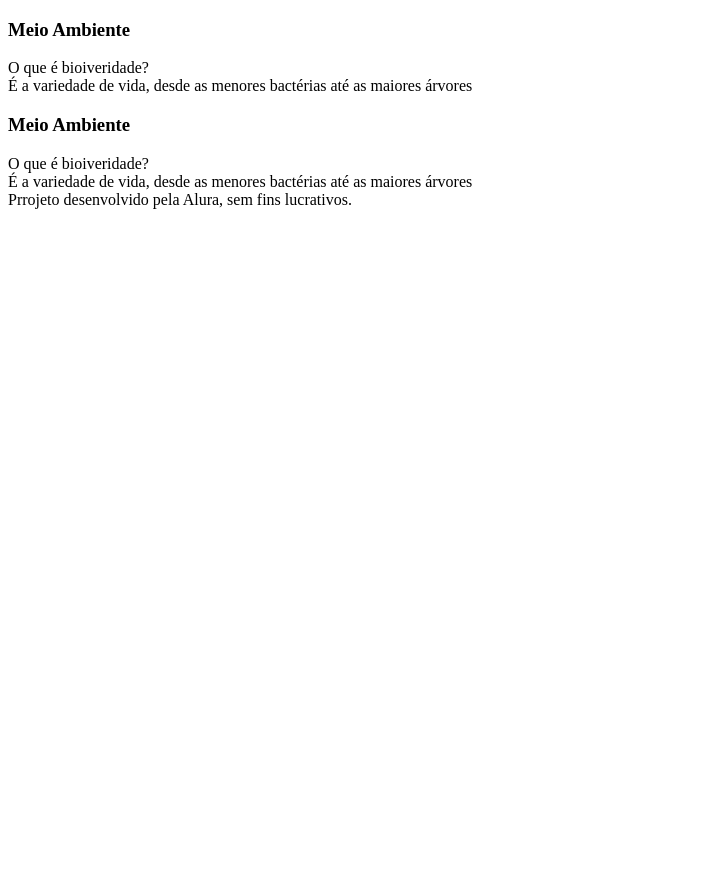
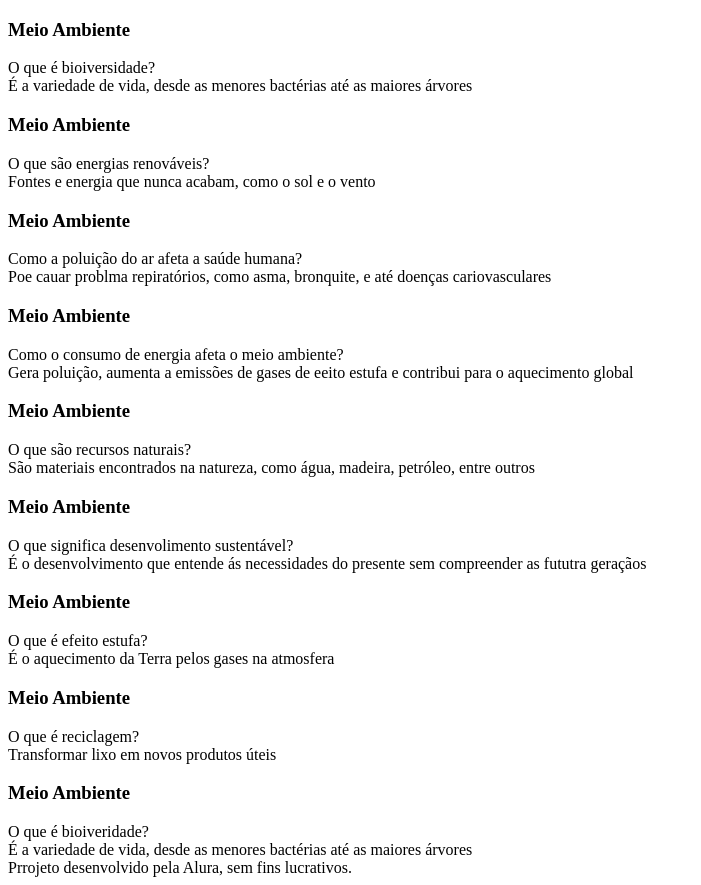
Before and after one commit to analinda0709/FlahCards, a plain HTML site: page index.html in a window 1280 px wide. Shown: the whole page, without its empty margins (0-701 px from the left). Before the commit the page ends 800 px from the top, so only its background shows below. Drawn offline with Linux system fonts and the light colour scheme.

Commit message:
perguntas

```diff
--- a/index.html
+++ b/index.html
@@ -1,13 +1,111 @@
 <!DOCTYPE html>
 <html lang="pt-br">
+
 <head>
     <meta charset="UTF-8">
     <meta name="viewport" content="width=device-width, initial-scale=1.0">
     <title>Flashcard</title>
 </head>
+
 <body>
     <main>
-<section id="container">
+        <section id="container">
+            <article class="cartao"></article>
+            <div class="cartao__conteudo">
+                <h3>Meio Ambiente</h3>
+                <div class="cartao__conteudo__pergunta">
+                    O que é bioiversidade?
+                </div>
+                <div class="cartao__conteudo__resposta">
+                    É a variedade de vida, desde as menores bactérias até as maiores árvores
+                </div>
+            </div>
+            </article>
+
+            <article class="cartao"></article>
+            <div class="cartao__conteudo">
+                <h3>Meio Ambiente</h3>
+                <div class="cartao__conteudo__pergunta">
+                    O que são energias renováveis?
+                </div>
+                <div class="cartao__conteudo__resposta">
+                    Fontes e energia que nunca acabam, como o sol e o vento
+                </div>
+            </div>
+            </article>
+
+            <article class="cartao"></article>
+            <div class="cartao__conteudo">
+                <h3>Meio Ambiente</h3>
+                <div class="cartao__conteudo__pergunta">
+                    Como a poluição do ar afeta a saúde humana?
+                </div>
+                <div class="cartao__conteudo__resposta">
+                    Poe cauar problma repiratórios, como asma, bronquite, e até doenças cariovasculares
+                </div>
+            </div>
+            </article>
+
+            <article class="cartao"></article>
+        <div class="cartao__conteudo">
+    <h3>Meio Ambiente</h3>
+        <div class="cartao__conteudo__pergunta">
+            Como o consumo de energia afeta o meio ambiente?
+       </div>
+      <div class="cartao__conteudo__resposta">
+        Gera poluição, aumenta a emissões de gases de eeito estufa e contribui para o aquecimento global
+       </div>
+    </div>
+    </article>
+
+    <article class="cartao"></article>
+        <div class="cartao__conteudo">
+    <h3>Meio Ambiente</h3>
+        <div class="cartao__conteudo__pergunta">
+            O que são recursos naturais?
+       </div>
+      <div class="cartao__conteudo__resposta">
+        São materiais encontrados na natureza, como água, madeira, petróleo, entre outros
+       </div>
+    </div>
+    </article>
+
+    <article class="cartao"></article>
+        <div class="cartao__conteudo">
+    <h3>Meio Ambiente</h3>
+        <div class="cartao__conteudo__pergunta">
+            O que significa desenvolimento sustentável?
+       </div>
+      <div class="cartao__conteudo__resposta">
+        É o desenvolvimento que entende ás necessidades do presente sem compreender as fututra geraçãos
+       </div>
+    </div>
+    </article>
+
+    <article class="cartao"></article>
+        <div class="cartao__conteudo">
+    <h3>Meio Ambiente</h3>
+        <div class="cartao__conteudo__pergunta">
+            O que é efeito estufa?
+       </div>
+      <div class="cartao__conteudo__resposta">
+        É o aquecimento da Terra pelos gases na atmosfera
+       </div>
+    </div>
+    </article>
+
+    <article class="cartao"></article>
+        <div class="cartao__conteudo">
+    <h3>Meio Ambiente</h3>
+        <div class="cartao__conteudo__pergunta">
+            O que é reciclagem?
+       </div>
+      <div class="cartao__conteudo__resposta">
+        Transformar lixo em novos produtos úteis
+       </div>
+    </div>
+    </article>
+
     <article class="cartao"></article>
         <div class="cartao__conteudo">
     <h3>Meio Ambiente</h3>
@@ -19,22 +117,12 @@
        </div>
     </div>
     </article>
-</section>
-<article class="cartao"></article>
-<div class="cartao__conteudo">
-<h3>Meio Ambiente</h3>
-<div class="cartao__conteudo__pergunta">
-    O que é bioiveridade?
-</div>
-<div class="cartao__conteudo__resposta">
-É a variedade de vida, desde as menores bactérias até as maiores árvores
-</div>
-</div>
-</article>
-</section>
+
+        </section>
     </main>
     <footer>
         Prrojeto desenvolvido pela Alura, sem fins lucrativos.
     </footer>
 </body>
+
 </html>
```
